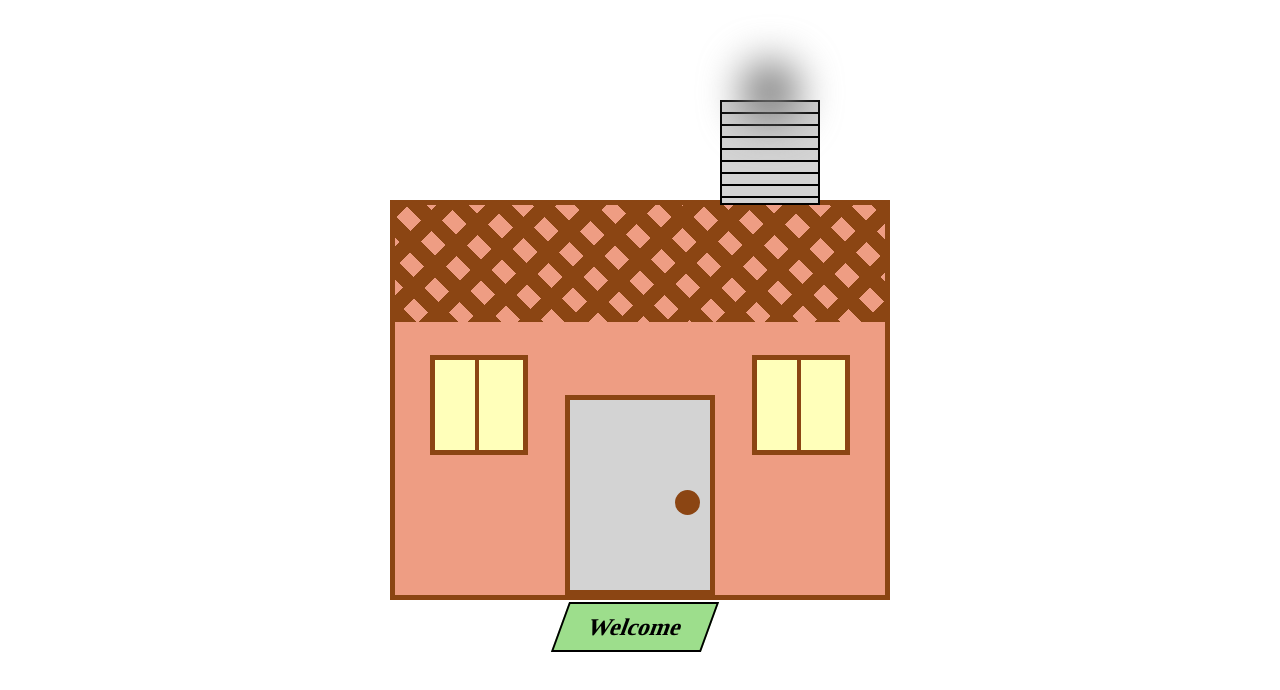
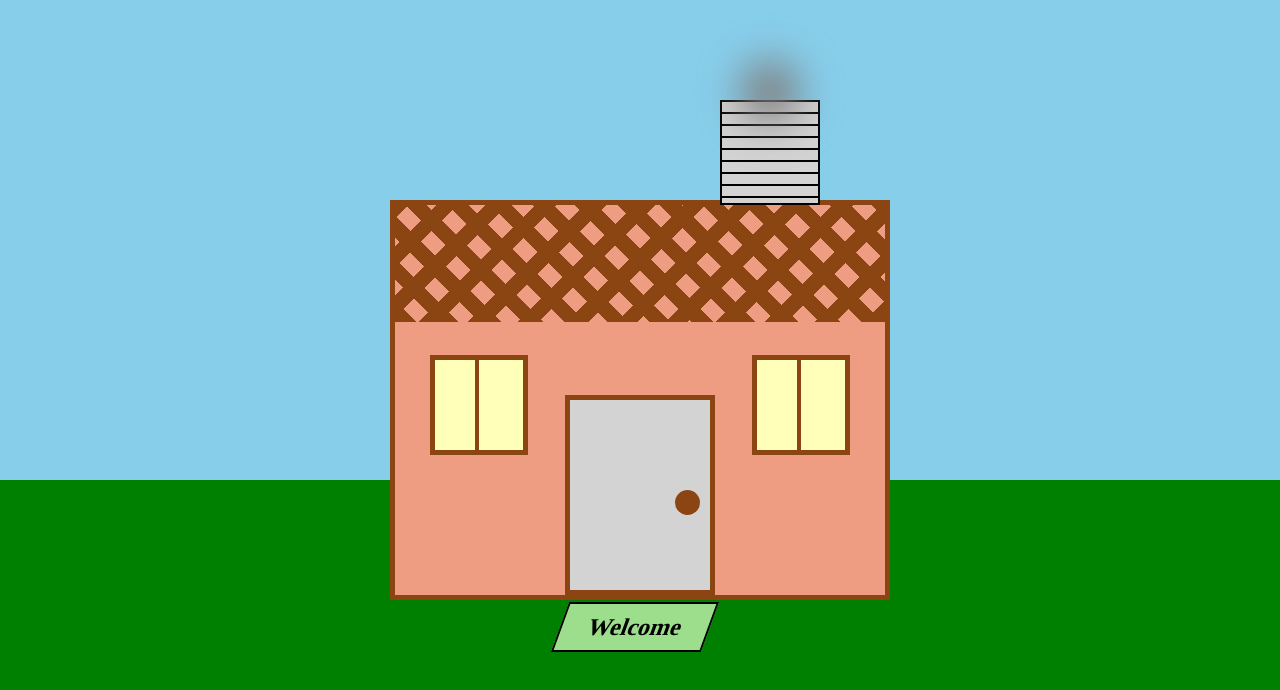
Before and after one commit to xscapefromme/FCC-Build-A-House-Painting, a plain HTML site: page index.html in a window 1280 px wide. Drawn offline with Linux system fonts and the light colour scheme; files that its build step writes are made by us from their sources.

Commit message:
Update styles.css

```diff
--- a/css/styles.css
+++ b/css/styles.css
@@ -6,6 +6,7 @@
 
 body {
   min-height: 100vh;
+  background: linear-gradient(to bottom, skyblue 0 60%, green 60% 100%);
 }
 
 main {
```
